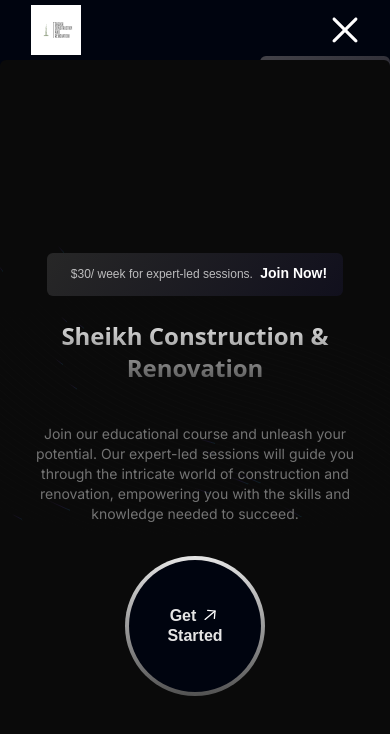
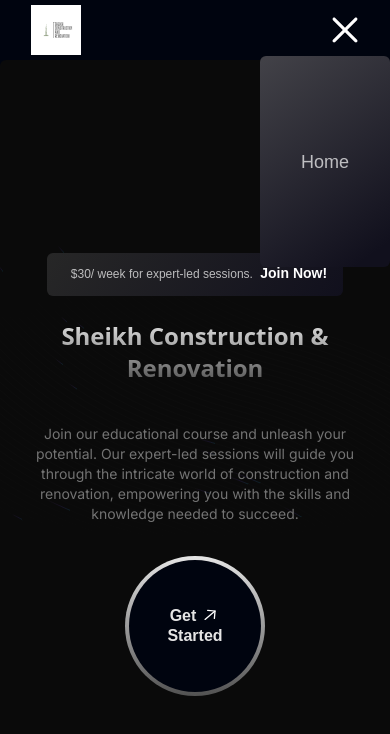
Before and after one commit to Naish031/ConstructionMainPage, a Next.js app: page / in a window 390 px wide. Both pictures are taken after a click on the picture 345 px from the left and 30 px from the top of the page. Shown: the top 734 px of the page. Built offline with nearby package versions, Linux system fonts and the light colour scheme.

Commit message:
Update Navbar.jsx

```diff
--- a/src/app/components/Navbar.jsx
+++ b/src/app/components/Navbar.jsx
@@ -38,7 +38,7 @@ const Navbar = () => {
           onClick={() => setToggle((prevToggle) => !prevToggle)}
         />
         {toggle && (
-          <div className="fixed top-14 right-0 w-1/3 h-[25vh] bg-opacity-90 bg-black-gradient sidebar flex flex-col items-center justify-center rounded-md">
+          <div className="fixed top-14 right-0 w-1/3 h-[25vh] bg-opacity-90 bg-black-gradient sidebar flex flex-col items-center justify-center rounded-md z-[60]">
             <ul className="flex flex-col items-center gap-5">
               <li className="text-lg font-poppins text-dimWhite cursor-pointer hover:text-white">
                 <a href="#home">Home</a>
```
